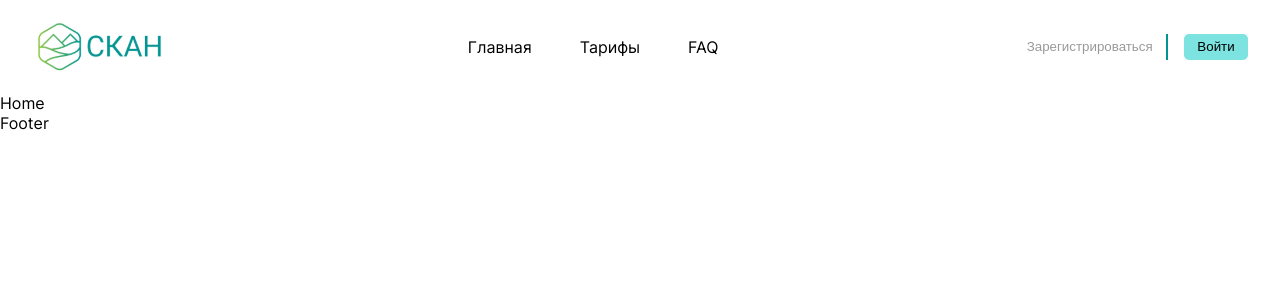
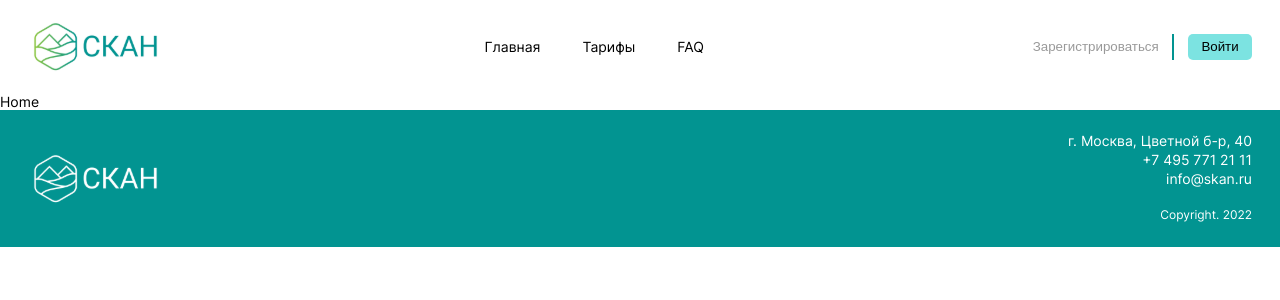
Before and after one commit to slowsleep/scan, a React (Vite) app: page / in a window 1280 px wide. Shown: the top 300 px of the page. Built offline with nearby package versions, Linux system fonts and the light colour scheme.

Commit message:
Create footer content. Edit classnames for header. Add font-size

```diff
--- a/src/components/Footer.jsx
+++ /dev/null
@@ -1,7 +0,0 @@
-const Footer = () => {
-  return (
-    <footer>Footer</footer>
-  )
-}
-
-export default Footer;
--- /dev/null
+++ b/src/components/Footer/Footer.css
@@ -0,0 +1,23 @@
+.footer {
+    background-color: var(--green);
+    display: flex;
+    flex-direction: row;
+    justify-content: space-between;
+    padding: 0 2em;
+    color: white;
+    align-items: center;
+}
+
+.footer__left {
+    display: flex;
+    flex-direction: column;
+    text-align: right;
+}
+
+.footer__left__info {
+    line-height: 5px;
+}
+
+.footer__left__copyright {
+    font-size: 12px;
+}
--- /dev/null
+++ b/src/components/Footer/Footer.jsx
@@ -0,0 +1,22 @@
+import "./Footer.css";
+import whiteLogo from "../../assets/white-logo.svg";
+
+const Footer = () => {
+    return (
+        <footer className="footer">
+            <img src={whiteLogo} alt="Белый логотип SCAN" />
+            <div className="footer__left">
+                <div className="footer__left__info">
+                    <p>г. Москва, Цветной б-р, 40</p>
+                    <p>+7 495 771 21 11</p>
+                    <p>info@skan.ru</p>
+                </div>
+                <div className="footer__left__copyright">
+                    <p>Copyright. 2022</p>
+                </div>
+            </div>
+        </footer>
+    );
+};
+
+export default Footer;
--- a/src/components/Header/Header.css
+++ b/src/components/Header/Header.css
@@ -6,7 +6,7 @@
     padding: 0 2em;
 }
 
-.left {
+.header__left {
     display: flex;
     flex-direction: row;
 }
@@ -18,7 +18,7 @@
     background-color: var(--green);
 }
 
-.nav {
+.header__nav {
     display: flex;
     flex-direction: row;
     column-gap: 3em;
--- a/src/components/Header/Header.jsx
+++ b/src/components/Header/Header.jsx
@@ -7,12 +7,12 @@ const Header = () => {
     return (
         <header className="header">
             <img src={logo} alt="Scan loog" />
-            <nav className="nav">
+            <nav className="header__nav">
                 <Link to="/" className="nav__item">Главная</Link>
                 <Link to="#" className="nav__item">Тарифы</Link>
                 <Link to="#" className="nav__item">FAQ</Link>
             </nav>
-            <div className="left">
+            <div className="header__left">
                 <Button title="Зарегистрироваться" size="small" color="white" />
                 <div className="vertical-line" ></div>
                 <Button title="Войти" size="small" color="light-green" />
--- a/src/components/Layout.jsx
+++ b/src/components/Layout.jsx
@@ -1,5 +1,5 @@
 import Header from "./Header/Header";
-import Footer from "./Footer";
+import Footer from "./Footer/Footer";
 import { Outlet } from "react-router-dom";
 
 const Layout = () => {
--- a/src/index.css
+++ b/src/index.css
@@ -7,6 +7,7 @@ body {
   margin: 0;
   background-color: white;
   font-family: "Inter";
+  font-size: 14px;
 }
 
 :root {
```
Also changed, not shown: src/assets/white-logo.svg (added).
